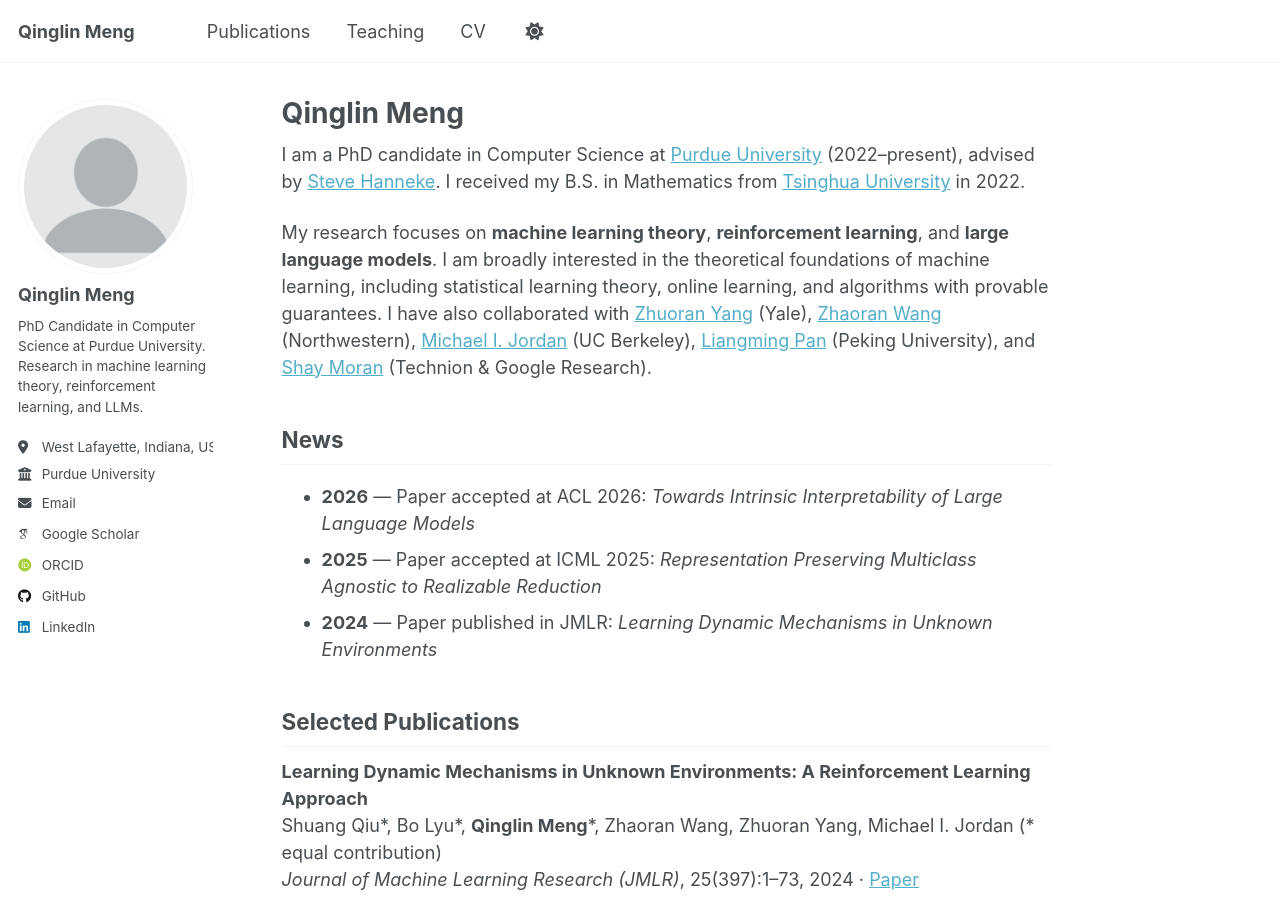
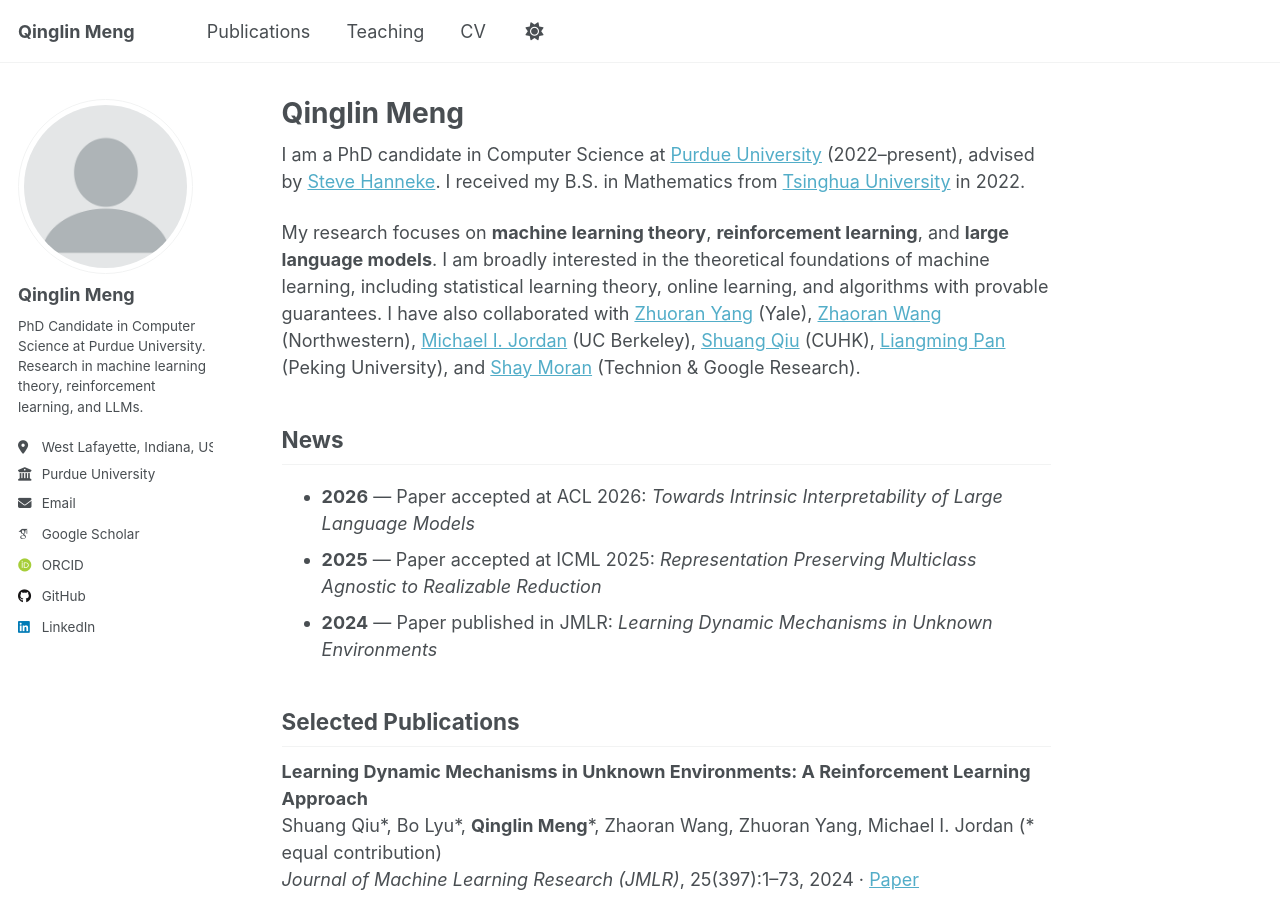
Before and after one commit to QLMeng2025/QLMeng2025.github.io, a Jekyll site: the page built from _pages/about.md, in a window 1280 px wide and 900 px high. Built offline with Jekyll 4.4.1, drawn with Linux system fonts in a browser that asks for light colours; some web fonts are replaced; a script that is not in the unit is left out.

Commit message:
Add Shuang Qiu (CUHK) to collaborators
Co-Authored-By: Claude Sonnet 4.6 <noreply@anthropic.com>

```diff
--- a/_pages/about.md
+++ b/_pages/about.md
@@ -9,7 +9,7 @@ redirect_from:
 
 I am a PhD candidate in Computer Science at [Purdue University](https://www.cs.purdue.edu/) (2022–present), advised by [Steve Hanneke](https://stevehanneke.com/). I received my B.S. in Mathematics from [Tsinghua University](https://www.math.tsinghua.edu.cn/) in 2022.
 
-My research focuses on **machine learning theory**, **reinforcement learning**, and **large language models**. I am broadly interested in the theoretical foundations of machine learning, including statistical learning theory, online learning, and algorithms with provable guarantees. I have also collaborated with [Zhuoran Yang](https://zhuoranyang.github.io/) (Yale), [Zhaoran Wang](https://zhaoranwang.github.io/) (Northwestern), [Michael I. Jordan](https://people.eecs.berkeley.edu/~jordan/) (UC Berkeley), [Liangming Pan](https://liangmingpan.com/) (Peking University), and [Shay Moran](https://sites.google.com/view/shaymoran/home) (Technion & Google Research).
+My research focuses on **machine learning theory**, **reinforcement learning**, and **large language models**. I am broadly interested in the theoretical foundations of machine learning, including statistical learning theory, online learning, and algorithms with provable guarantees. I have also collaborated with [Zhuoran Yang](https://zhuoranyang.github.io/) (Yale), [Zhaoran Wang](https://zhaoranwang.github.io/) (Northwestern), [Michael I. Jordan](https://people.eecs.berkeley.edu/~jordan/) (UC Berkeley), [Shuang Qiu](https://shuangqiu.github.io/) (CUHK), [Liangming Pan](https://liangmingpan.com/) (Peking University), and [Shay Moran](https://sites.google.com/view/shaymoran/home) (Technion & Google Research).
 
 ## News
 
```
